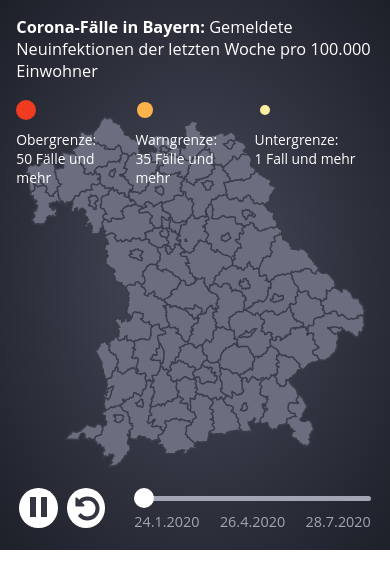
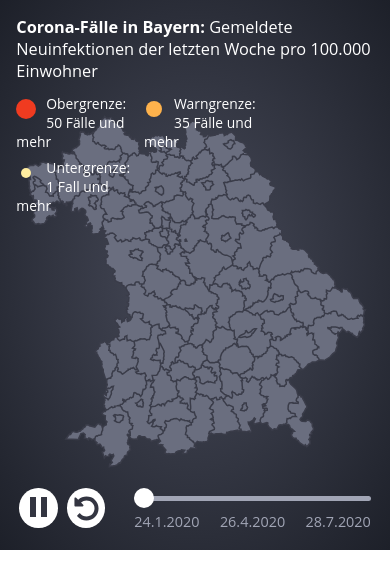
Before and after one commit to br-data/corona-bayern-analyse, a website built with webpack: page src/index.html in a window 390 px wide. Built offline with nearby package versions, Linux system fonts and the light colour scheme.

Commit message:
Update mobile legend

```diff
--- a/src/map.scss
+++ b/src/map.scss
@@ -140,7 +140,7 @@ body {
       svg {
         position: relative;
         top: 3px;
-        left: 1px;
+        left: 0;
         width: 25px;
         height: 25px;
       }
@@ -156,13 +156,15 @@ body {
       user-select: none;
 
       ul {
-        display: flex;
-        margin-top: -.25em;
+        margin-top: -.5em;
 
         li {
-          margin: 0 1em 0 0;
+          display: inline-block;
+          margin: .25em .25em .25em 0;
           font-size: 0.85em;
-          width: 100%;
+          width: 30%;
+          min-width: 120px;
+          vertical-align: top;
 
           svg {
             margin-top: -5px;
```
